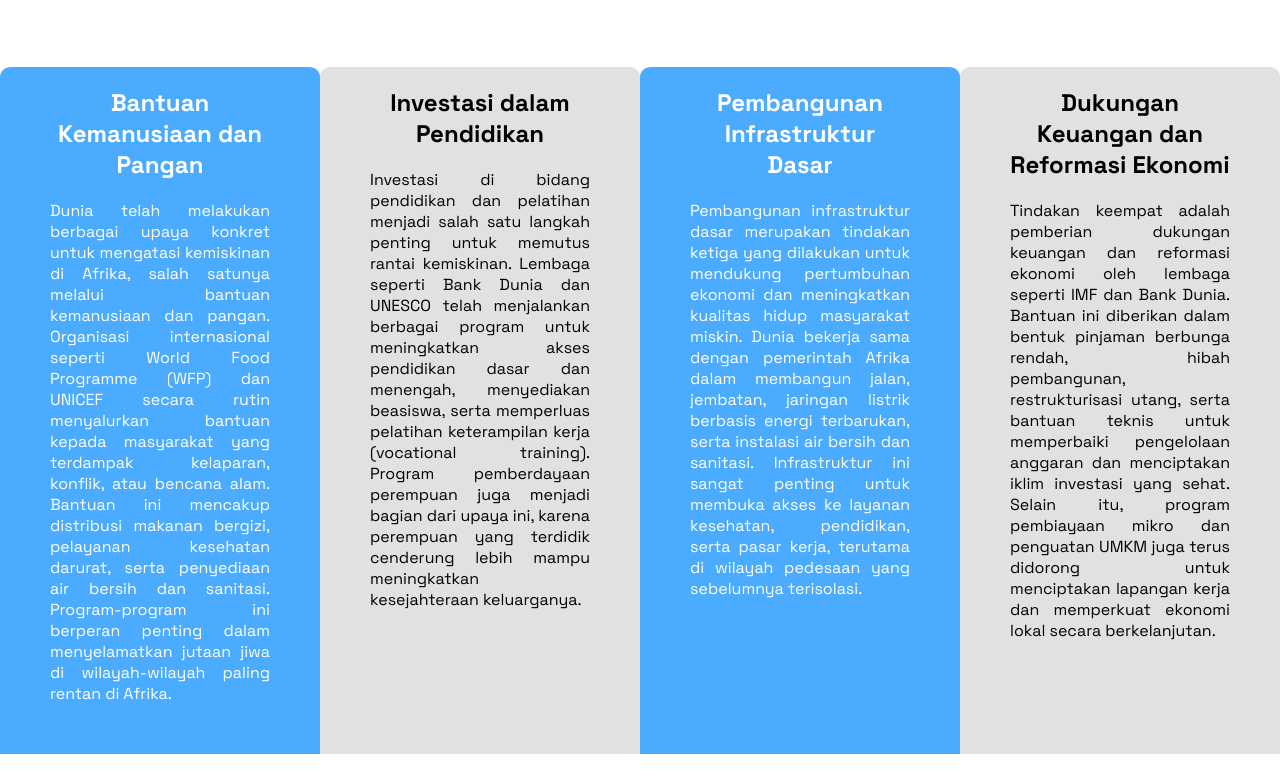
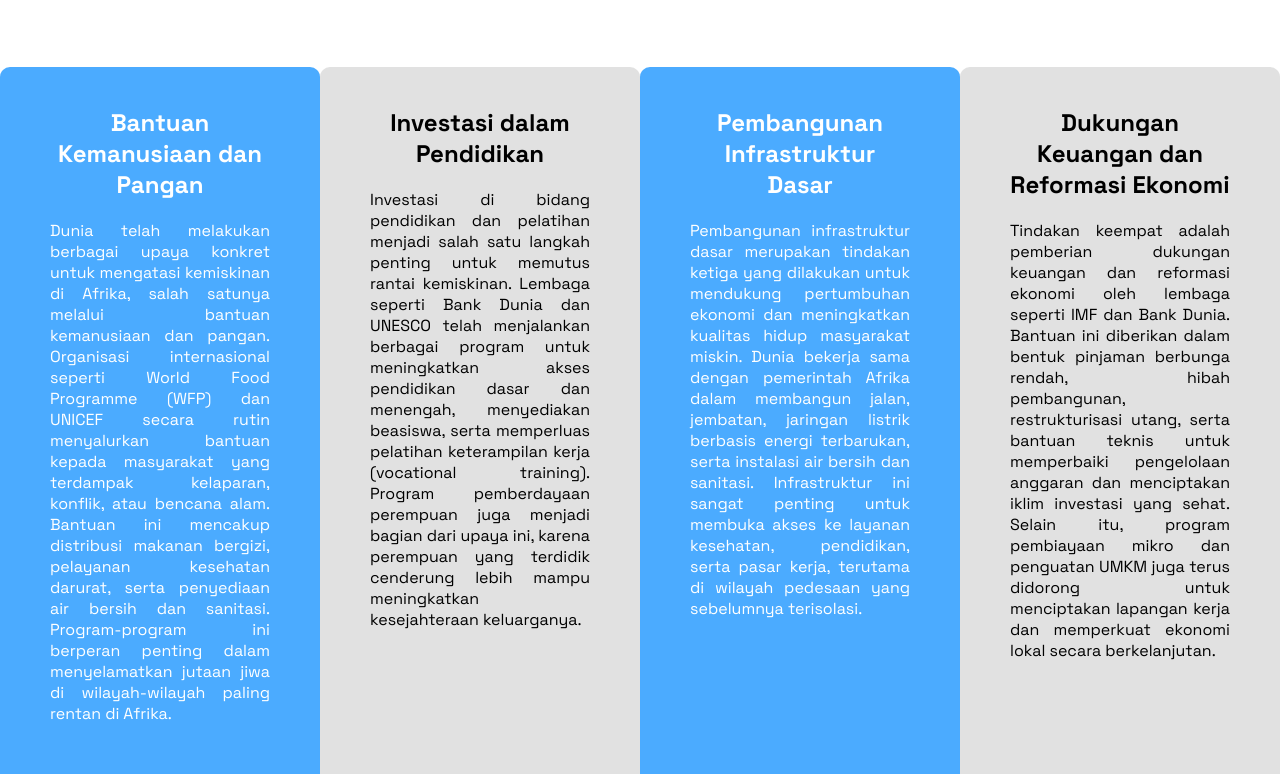
Before and after one commit to Kuzsht/SDGS-1, a plain HTML site: page Afrika.html in a window 1280 px wide. Shown: the part 2215-2989 px from the top of the page. Drawn offline with Linux system fonts and the light colour scheme.

Commit message:
minor revisi lagi

```diff
--- a/Afrika.html
+++ b/Afrika.html
@@ -239,7 +239,7 @@
     .container5 h2 {
         margin-left: 50px;
         margin-right: 50px;
-        margin-top: 20px;
+        margin-top: 40px;
         margin-bottom: 20px;
     }
 
```
Also changed, not shown: Indonesia.html (+1 -1 lines), US.html (+1 -1 lines).
